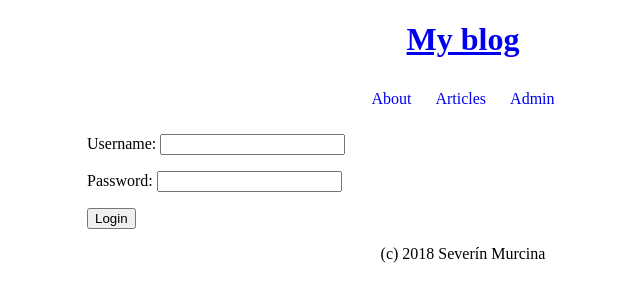
After one commit to pitr77/flask_learn, a Flask app: page /login/ in a window 1280 px wide. The commit adds this page. Shown: the top 302 px of the page, without its empty margins (177-817 px from the left). Run offline with Flask 2, Linux system fonts and the light colour scheme.

Commit message:
added login/logout

```diff
--- a/app.py
+++ b/app.py
@@ -1,8 +1,13 @@
 from flask import Flask
 from flask import render_template
+from flask import request
+from flask.helpers import url_for
 from database import articles
+from flask import redirect
+from flask import session
 
 flask_app = Flask(__name__)
+flask_app.secret_key = b'\n\r\x0f\xc8\xf2@\xe7\xe5\xd7\x1a\x88\xdf\x1b\xf3\xde\x97l\xa0\xd8\xc2l[q"'
 
 @flask_app.route("/")
 def view_welcome_page():
@@ -14,6 +19,8 @@ def view_about():
 
 @flask_app.route("/admin/")
 def view_admin():
+	if "logged" not in session:
+		return redirect(url_for("view_login"))
 	return render_template("admin.jinja")
 
 @flask_app.route("/articles/")
@@ -26,3 +33,24 @@ def view_article(art_id):
 	if article:
 		return render_template("article.jinja", article=article)
 	return render_template("article_not_found.jinja", art_id=art_id)
+
+
+@flask_app.route("/login/", methods=["GET"])
+def view_login():
+	return render_template("login.jinja")
+
+@flask_app.route("/login/", methods=["POST"])
+def view_login_user():
+	username = request.form["username"]
+	password = request.form["password"]
+	if username == "admin" and password == "admin":
+		session["logged"] = True
+		return redirect(url_for("view_admin"))
+	else:
+		return redirect(url_for("view_login"))
+
+
+@flask_app.route("/logout/", methods = ["POST"])
+def logout_user():
+	session.pop("logged")
+	return redirect(url_for("view_welcome_page"))
--- a/static/css/main.css
+++ b/static/css/main.css
@@ -23,6 +23,11 @@ header {
     text-decoration: none;
 }
 
+.nav form {
+    display: inline-block;
+    padding: block;
+}
+
 footer {
     text-align: center;
 }
--- a/templates/_nav.jinja
+++ b/templates/_nav.jinja
@@ -3,5 +3,12 @@
       <li> <a href="{{ url_for("view_about") }}">About</a> </li>
       <li> <a href="{{ url_for("view_articles") }}">Articles</a> </li>
       <li> <a href="{{ url_for("view_admin") }}">Admin</a> </li>
+      {% if "logged" in session%}
+        <li>
+          <form action="{{ url_for("logout_user") }}" method="POST">
+            <input type="submit" value="Logout">
+          </form>
+        </li>
+      {% endif %}
     </ul>
 </nav>
--- /dev/null
+++ b/templates/login.jinja
@@ -0,0 +1,19 @@
+{% extends "_main.jinja" %}
+
+{% block title %}
+Login
+{% endblock title %}
+
+{% block main %}
+<form action="{{url_for("view_login_user")}}" method="POST">
+    <p>
+        <label for="">Username: </label>
+        <input type="text" name="username">
+    </p>
+    <p>
+        <label for="">Password:  </label>
+        <input type="password" name="password">
+    </p>
+    <input type="submit" value="Login">
+</form>
+{% endblock main %}
```
